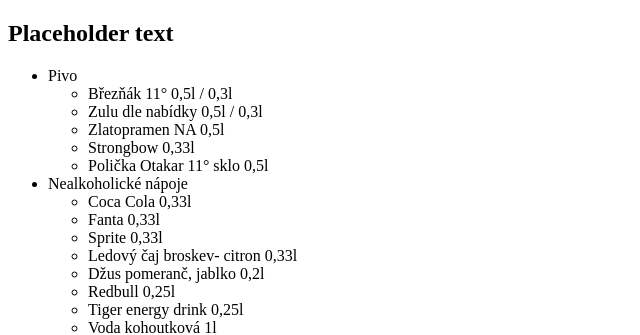
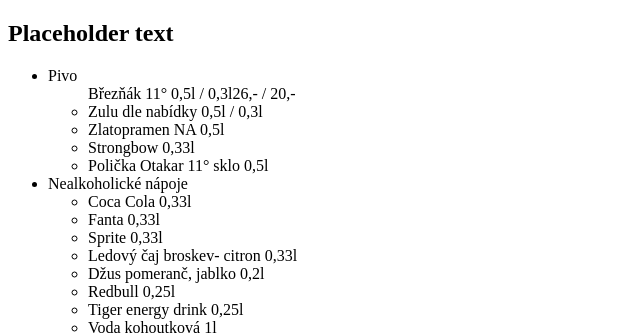
Before and after one commit to icycoba/icycoba.github.io, a Jekyll site: the page nabidka.html, which Jekyll copies as it is, in a window 1280 px wide. Shown: the top 335 px of the page, without its empty margins (0-640 px from the left). Built offline with Jekyll 4.4.1, drawn with Linux system fonts in a browser that asks for light colours.

Commit message:
Update nabidka.html

```diff
--- a/nabidka.html
+++ b/nabidka.html
@@ -12,7 +12,7 @@
     <ul>
       <li>Pivo</li>
         <ul>
-          <li>Březňák 11° 0,5l / 0,3l</li>
+          <span class="name">Březňák 11° 0,5l / 0,3l</span><span class="price">26,- / 20,-</span>
           <li>Zulu dle nabídky 0,5l / 0,3l</li>
           <li>Zlatopramen NA 0,5l</li>
           <li>Strongbow 0,33l</li>
```
